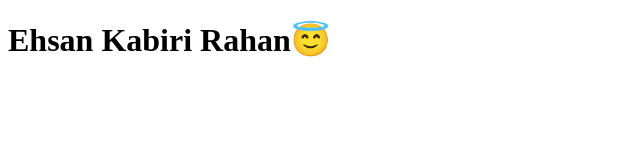
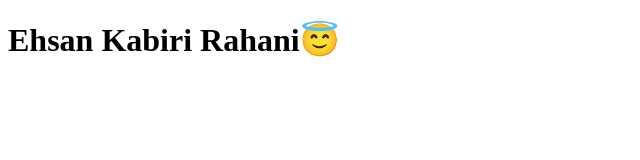
Before and after one commit to erahani/teb, a plain HTML site: page index.html in a window 1280 px wide. Shown: the full height of the page, 0-640 px from the left. Drawn offline with Linux system fonts and the light colour scheme.

Commit message:
Body title chaged

```diff
--- a/index.html
+++ b/index.html
@@ -5,6 +5,6 @@
         <title>Ehsan's Personal Page</title>
     </head>
     <body>
-       <h1>Ehsan Kabiri Rahan😇</h1>
+       <h1>Ehsan Kabiri Rahani😇</h1>
     </body>
 </html>
```
